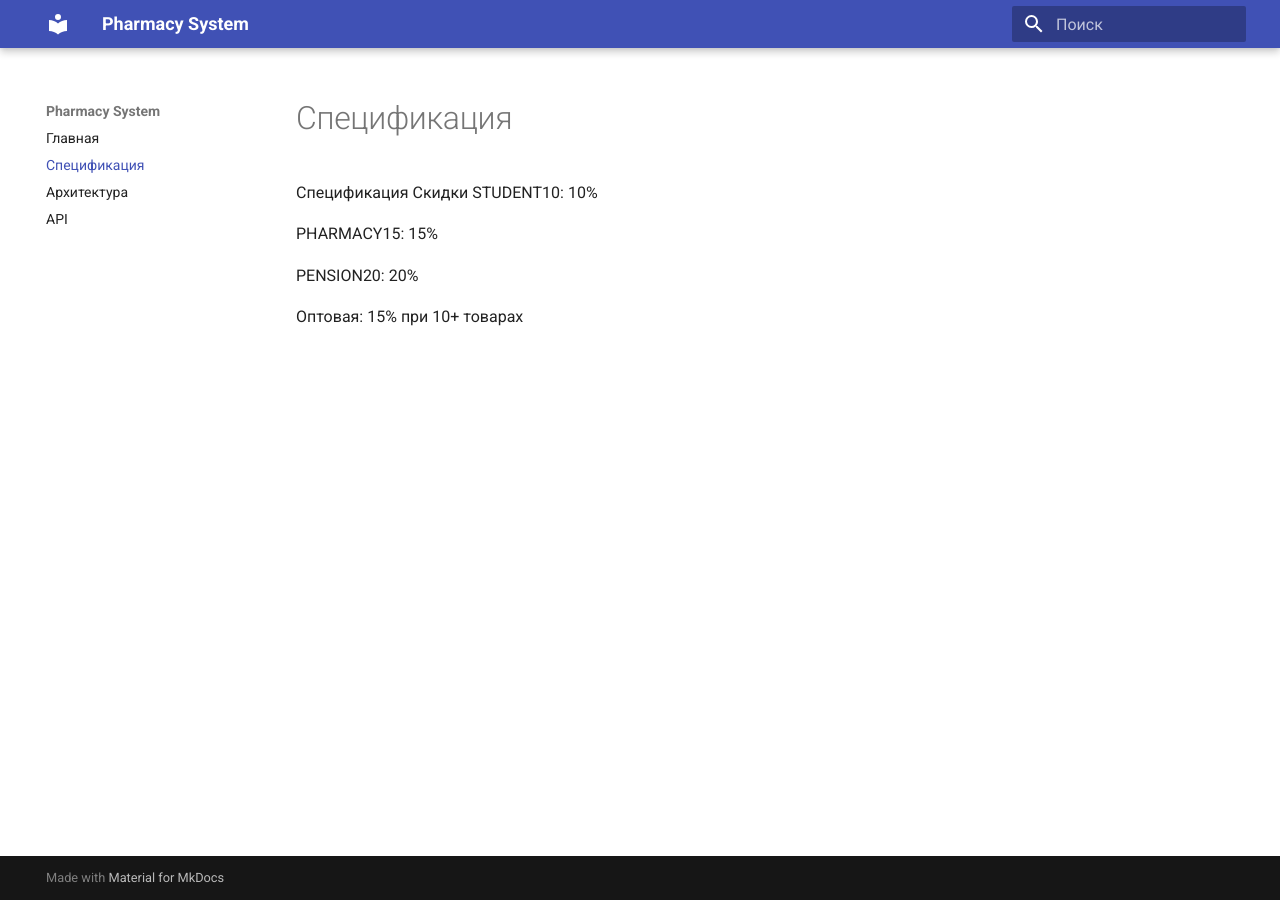
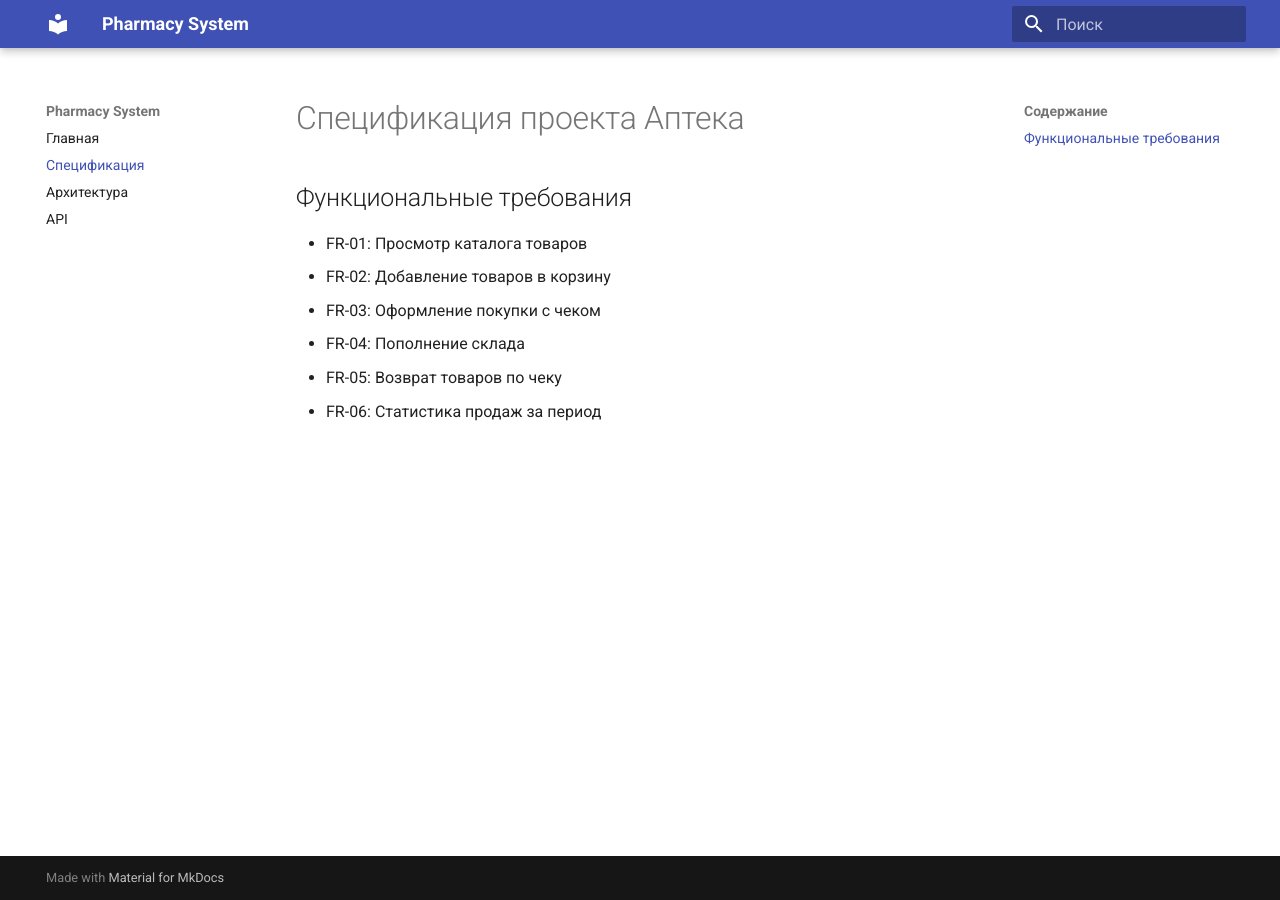
Before and after one commit to karaulnykh-veronika/pharmacy-system, an MkDocs documentation site: the page built from docs/specification.md, in a window 1280 px wide. Built offline with MkDocs 1.6.1 and Material for MkDocs 9.7.7, drawn with Linux system fonts in a browser that asks for light colours.

Commit message:
docs: add README, specification, architecture and diagram

```diff
--- a/docs/specification.md
+++ b/docs/specification.md
@@ -1,10 +1,10 @@
+# Спецификация проекта Аптека
 
-Спецификация
-Скидки
-STUDENT10: 10%
+## Функциональные требования
 
-PHARMACY15: 15%
-
-PENSION20: 20%
-
-Оптовая: 15% при 10+ товарах
+- FR-01: Просмотр каталога товаров
+- FR-02: Добавление товаров в корзину
+- FR-03: Оформление покупки с чеком
+- FR-04: Пополнение склада
+- FR-05: Возврат товаров по чеку
+- FR-06: Статистика продаж за период
```
Also changed, not shown: README.md (+22 -10 lines), docs/architecture.md (+5 -7 lines), 2 other files.
